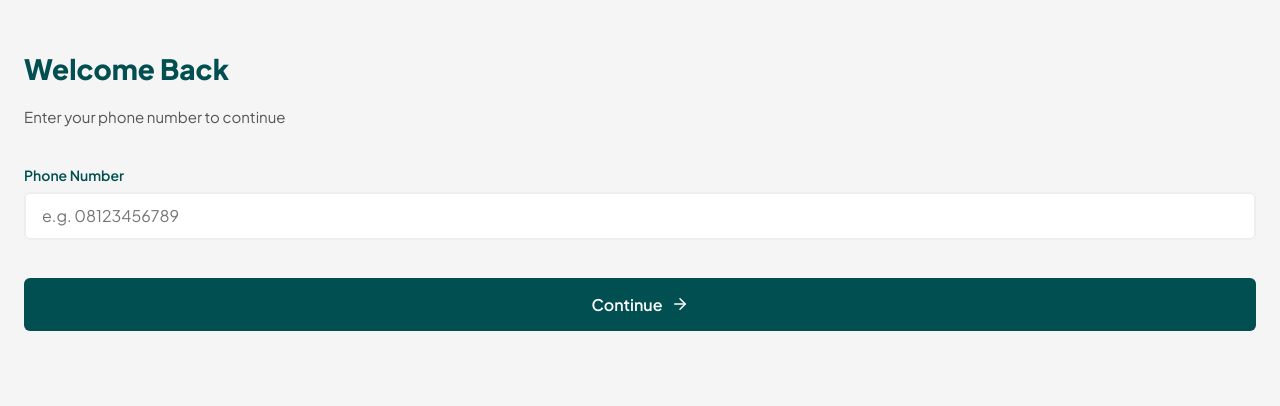
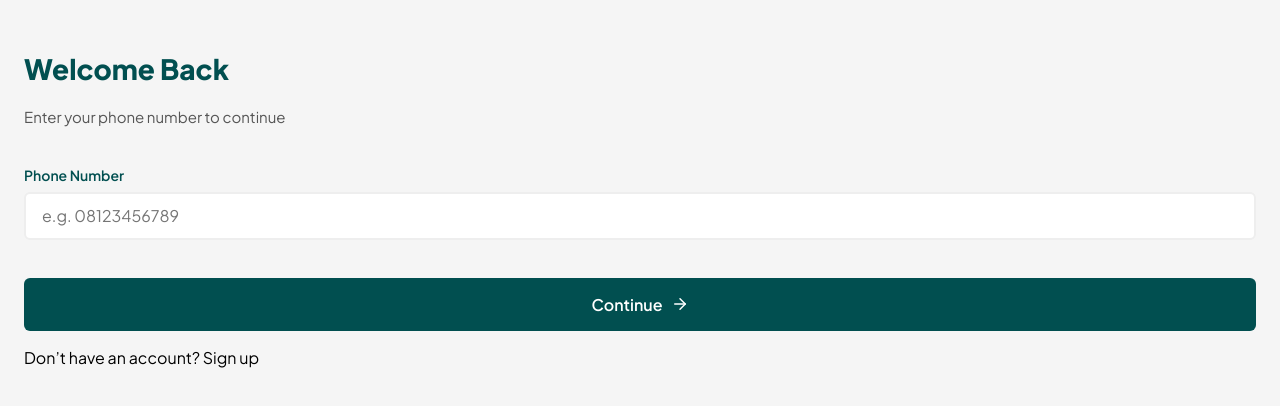
Before and after one commit to ay30bg/droppa, a React (Create React App) app: page /login in a window 1280 px wide. Shown: the top 406 px of the page. Built offline with nearby package versions, Linux system fonts and the light colour scheme.

Commit message:
Update Login.jsx

```diff
--- a/src/pages/Login.jsx
+++ b/src/pages/Login.jsx
@@ -12,7 +12,6 @@ export default function LoginPage() {
       alert("Please enter your phone number");
       return;
     }
-    // Navigate to verify page
     navigate("/verify", { state: { phone } });
   };
 
@@ -35,11 +34,17 @@ export default function LoginPage() {
         />
       </div>
 
-      {/* Button */}
+      {/* Continue Button */}
       <button className="lp-btn" onClick={handleContinue}>
         Continue <FiArrowRight className="lp-arrow" />
       </button>
 
+      {/* Bottom Signup Link */}
+      <p className="lp-bottom-text">
+        Don’t have an account?{" "}
+        <span onClick={() => navigate("/get-started")}>Sign up</span>
+      </p>
+
     </div>
   );
 }
```
